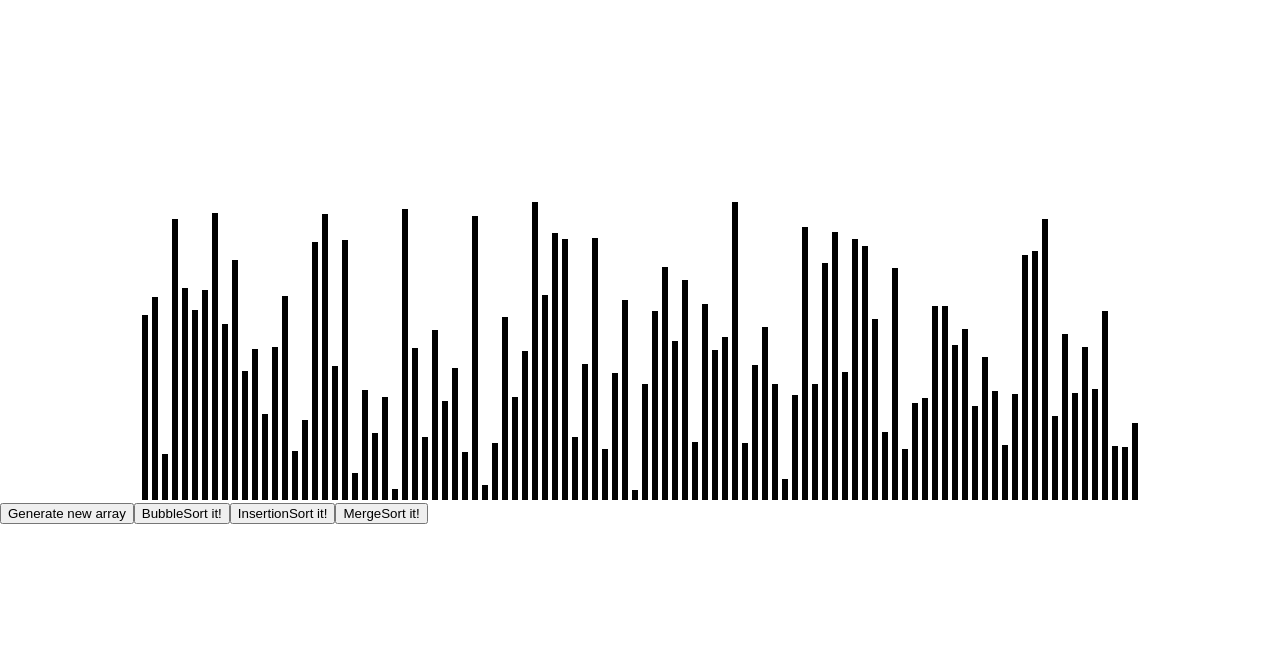
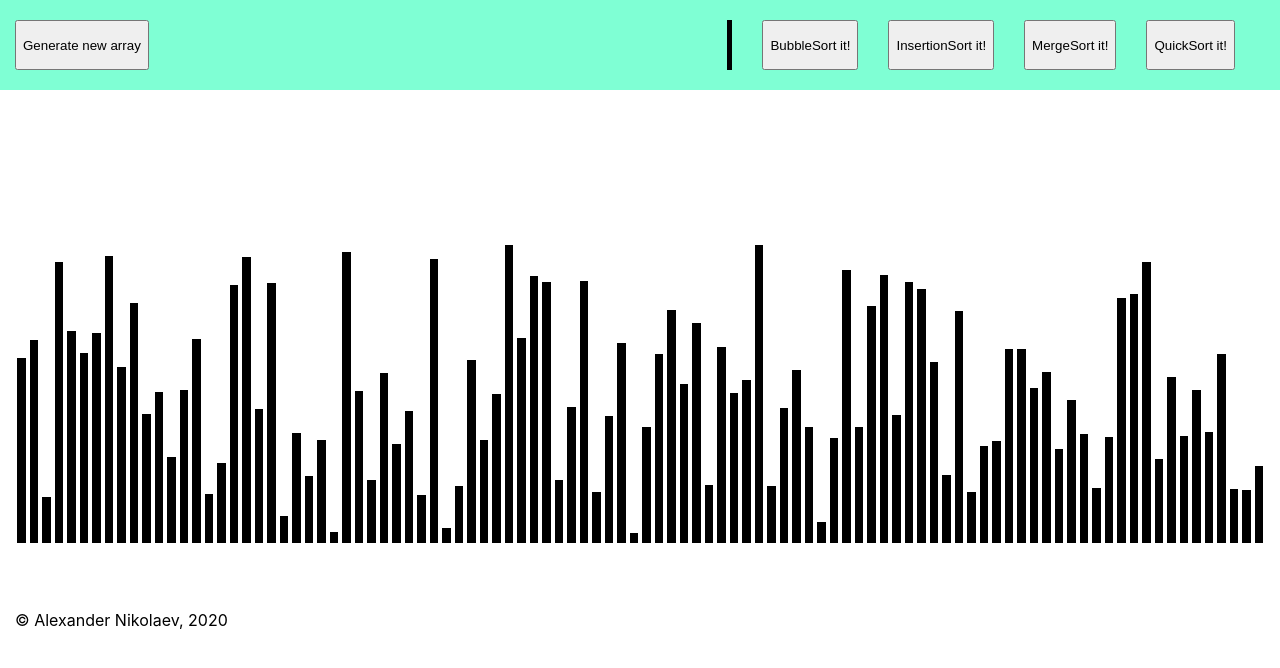
Before and after one commit to alexnik42/sort-algos-app, a React (Create React App) app: page / in a window 1280 px wide. Shown: the top 668 px of the page. Built offline with nearby package versions, Linux system fonts and the light colour scheme.

Commit message:
design improvement & refactoring

```diff
--- a/src/components/Array.css
+++ b/src/components/Array.css
@@ -1,9 +1,11 @@
 .array {
   display: grid;
-  margin-top: 200px;
-  grid-template-columns: repeat(100, 10px);
+  height: 320px;
+  margin-top: 120px;
+  padding: 15px;
+  grid-template-columns: repeat(100, 1fr);
   justify-content: center;
-  align-items: baseline;
+  align-items: end;
 }
 
 .array_col {
--- a/src/components/Array.js
+++ b/src/components/Array.js
@@ -1,7 +1,11 @@
 import React from "react";
+import Nav from "./Nav";
+import Footer from "./Footer";
+
 import { bubbleSort } from "../algorithms/bubble_sort";
 import { insertionSort } from "../algorithms/insertion_sort";
 import { mergeSort } from "../algorithms/merge_sort";
+
 import "./Array.css";
 
 function Array() {
@@ -42,26 +46,20 @@ function Array() {
 
   return (
     <>
+      <Nav
+        handleNewArray={handleNewArray}
+        setArray={setArray}
+        arr={arr}
+        bubbleSort={bubbleSort}
+        insertionSort={insertionSort}
+        mergeSort={mergeSort}
+      ></Nav>
       <div className="array">
         {arr.map((e, index) => {
           return visualizeItem(e, index);
         })}
       </div>
-      <button className="btn_sort" onClick={() => handleNewArray()}>
-        Generate new array
-      </button>
-      <button className="btn_sort" onClick={() => bubbleSort(arr, setArray)}>
-        BubbleSort it!
-      </button>
-      <button className="btn_sort" onClick={() => insertionSort(arr, setArray)}>
-        InsertionSort it!
-      </button>
-      <button
-        className="btn_sort"
-        onClick={() => mergeSort(arr, setArray, 0, arr.length - 1)}
-      >
-        MergeSort it!
-      </button>
+      <Footer></Footer>
     </>
   );
 }
--- /dev/null
+++ b/src/components/Footer.css
@@ -0,0 +1,4 @@
+.footer_author {
+  margin-top: 50px;
+  margin-left: 15px;
+}
--- /dev/null
+++ b/src/components/Footer.js
@@ -0,0 +1,8 @@
+import React from "react";
+import "./Footer.css";
+
+function Footer() {
+  return <p className="footer_author">&copy; Alexander Nikolaev, 2020</p>;
+}
+
+export default Footer;
--- /dev/null
+++ b/src/components/Nav.css
@@ -0,0 +1,20 @@
+.nav-container {
+  width: auto;
+  height: 60px;
+  padding: 15px;
+  display: flex;
+  justify-content: space-between;
+  align-items: center;
+  background-color: aquamarine;
+}
+
+.nav-array {
+  border-right: 5px solid black;
+  flex-grow: 1;
+  margin-right: 30px;
+}
+
+.btn_sort {
+  height: 50px;
+  margin-right: 30px;
+}
--- /dev/null
+++ b/src/components/Nav.js
@@ -0,0 +1,41 @@
+import React from "react";
+import "./Nav.css";
+
+function Nav({
+  handleNewArray,
+  setArray,
+  arr,
+  bubbleSort,
+  insertionSort,
+  mergeSort,
+}) {
+  return (
+    <div className="nav-container">
+      <div className="nav-array">
+        <button className="btn_sort" onClick={() => handleNewArray()}>
+          Generate new array
+        </button>
+      </div>
+      <div className="nav_sort_algos">
+        <button className="btn_sort" onClick={() => bubbleSort(arr, setArray)}>
+          BubbleSort it!
+        </button>
+        <button
+          className="btn_sort"
+          onClick={() => insertionSort(arr, setArray)}
+        >
+          InsertionSort it!
+        </button>
+        <button
+          className="btn_sort"
+          onClick={() => mergeSort(arr, setArray, 0, arr.length - 1)}
+        >
+          MergeSort it!
+        </button>
+        <button className="btn_sort">QuickSort it!</button>
+      </div>
+    </div>
+  );
+}
+
+export default Nav;
```
